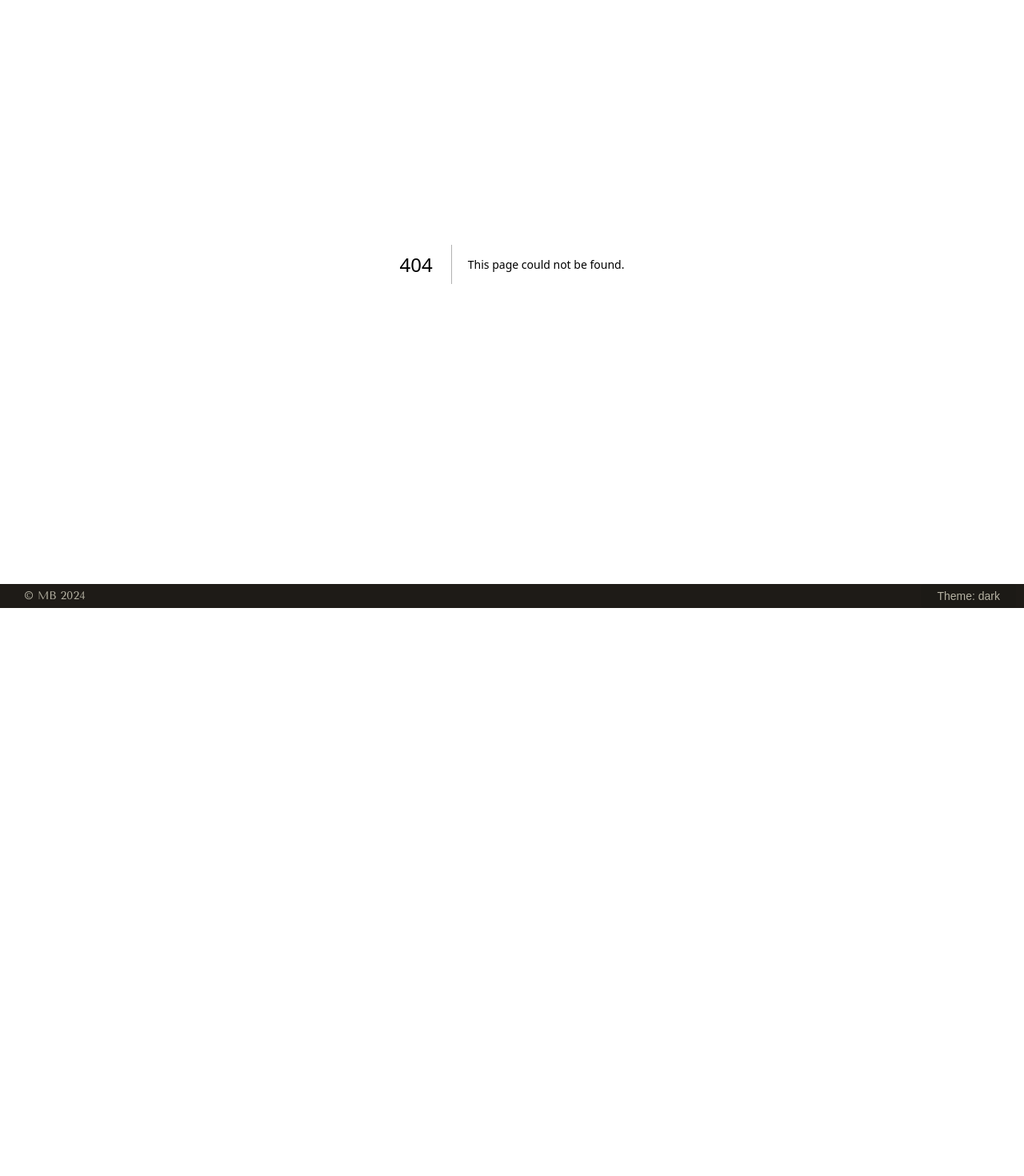
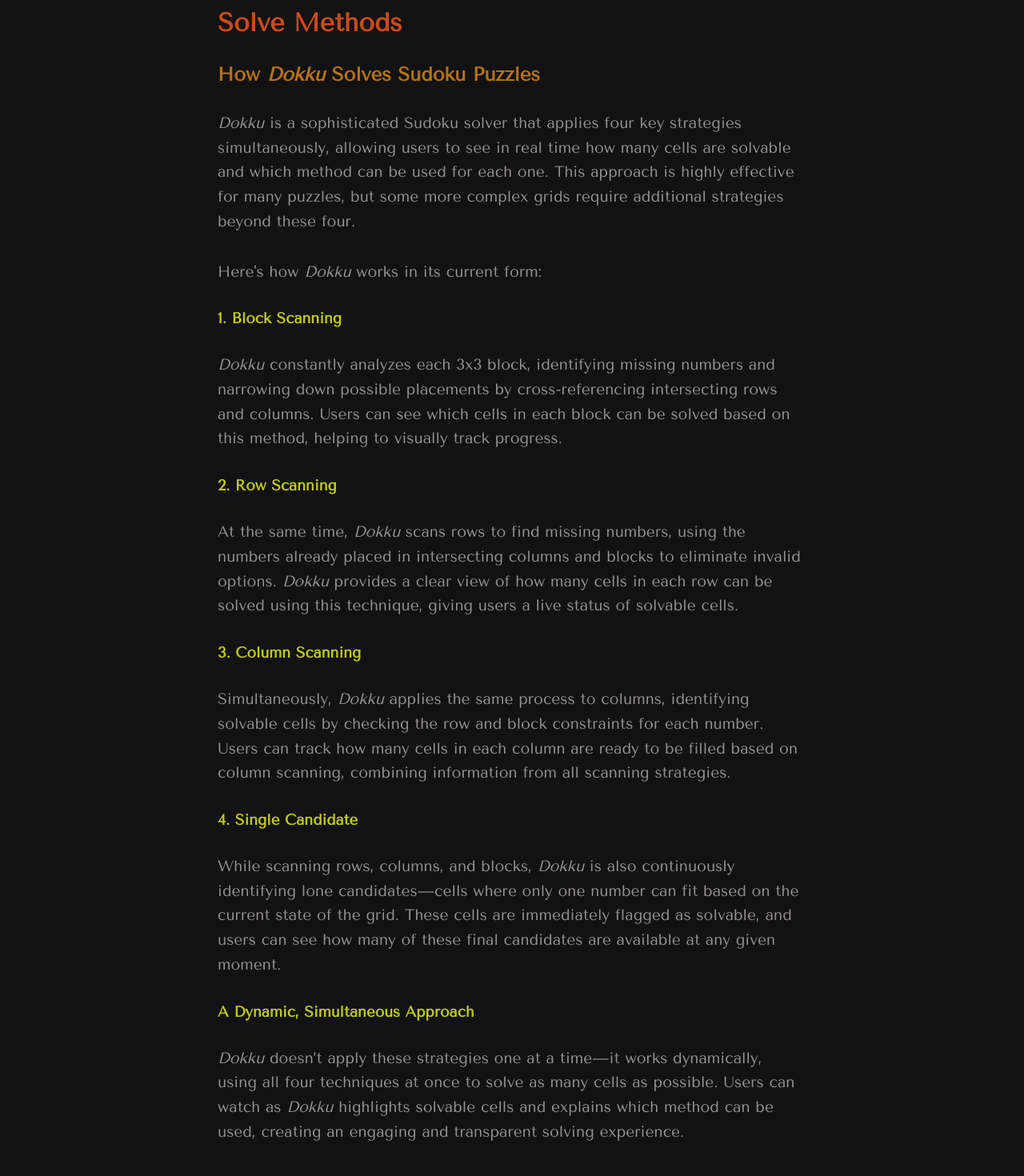
Before and after one commit to moggsterb/dokku, a Next.js app: page /method in a window 1280 px wide. Before the commit this address had no page. Shown: the part 120-1590 px from the top of the page at 80% size. Before the commit the page ends 880 px from the top, so only its background shows below. Built offline with nearby package versions, Linux system fonts and the light colour scheme; a web font is replaced by a local one.

Commit message:
methods page

```diff
--- a/src/app/globals.scss
+++ b/src/app/globals.scss
@@ -150,9 +150,12 @@ body {
   margin: 0;
 }
 
-html,
+html {
+  height: 100%;
+}
+
 body {
-  height: 100%;
+  min-height: 100%;
 }
 
 body {
@@ -222,6 +225,49 @@ body {
   flex: 1;
 }
 
+.link {
+  text-decoration: none;
+  color: var(--theme-06);
+  &:hover {
+    color: var(--theme-03);
+  }
+}
+
+.copy {
+  padding: 5rem;
+  max-width: 70%;
+  margin: 0 auto;
+
+  > * {
+    margin-bottom: 2rem;
+    color: var(--cell-fg-preset);
+  }
+
+  h1 {
+    color: var(--accent2-on);
+  }
+  h2 {
+    color: var(--accent3-on);
+  }
+  h3 {
+    color: var(--accent1-on);
+  }
+
+  p,
+  ul {
+    font-size: 1.2rem;
+    line-height: 1.6;
+
+    &.conclude {
+      font-size: 1.5rem;
+    }
+  }
+
+  hr {
+    margin: 6rem 0;
+  }
+}
+
 @keyframes pulse {
   5% {
     transform: scale(1);
--- a/src/app/layout.tsx
+++ b/src/app/layout.tsx
@@ -37,7 +37,6 @@ export default function RootLayout({
                 </div>
               </main>
             </div>
-
             <Footer />
           </>
         </ThemeProvider>
--- /dev/null
+++ b/src/app/method/page.tsx
@@ -0,0 +1,151 @@
+import MainContainer from '@/components/MainContainer';
+import React from 'react';
+
+export default function Method() {
+  return (
+    <div className='copy'>
+      <h1>Solve Methods</h1>
+      <h2>
+        How <em>Dokku</em> Solves Sudoku Puzzles
+      </h2>
+
+      <p>
+        <em>Dokku</em> is a sophisticated Sudoku solver that applies four key
+        strategies simultaneously, allowing users to see in real time how many
+        cells are solvable and which method can be used for each one. This
+        approach is highly effective for many puzzles, but some more complex
+        grids require additional strategies beyond these four.
+      </p>
+
+      <p>
+        Here&apos;s how <em>Dokku</em> works in its current form:
+      </p>
+
+      <h3>1. Block Scanning</h3>
+      <p>
+        <em>Dokku</em> constantly analyzes each 3x3 block, identifying missing
+        numbers and narrowing down possible placements by cross-referencing
+        intersecting rows and columns. Users can see which cells in each block
+        can be solved based on this method, helping to visually track progress.
+      </p>
+
+      <h3>2. Row Scanning</h3>
+      <p>
+        At the same time, <em>Dokku</em> scans rows to find missing numbers,
+        using the numbers already placed in intersecting columns and blocks to
+        eliminate invalid options. <em>Dokku</em> provides a clear view of how
+        many cells in each row can be solved using this technique, giving users
+        a live status of solvable cells.
+      </p>
+
+      <h3>3. Column Scanning</h3>
+      <p>
+        Simultaneously, <em>Dokku</em> applies the same process to columns,
+        identifying solvable cells by checking the row and block constraints for
+        each number. Users can track how many cells in each column are ready to
+        be filled based on column scanning, combining information from all
+        scanning strategies.
+      </p>
+
+      <h3>4. Single Candidate</h3>
+      <p>
+        While scanning rows, columns, and blocks, <em>Dokku</em> is also
+        continuously identifying lone candidates—cells where only one number can
+        fit based on the current state of the grid. These cells are immediately
+        flagged as solvable, and users can see how many of these final
+        candidates are available at any given moment.
+      </p>
+
+      <h3>A Dynamic, Simultaneous Approach</h3>
+      <p>
+        <em>Dokku</em> doesn’t apply these strategies one at a time—it works
+        dynamically, using all four techniques at once to solve as many cells as
+        possible. Users can watch as <em>Dokku</em> highlights solvable cells
+        and explains which method can be used, creating an engaging and
+        transparent solving experience.
+      </p>
+
+      <hr />
+
+      <h2>The Next Phase: Advanced Solving Techniques</h2>
+
+      <p>
+        While these four strategies are highly effective for a wide range of
+        puzzles, some more challenging Sudoku grids require more complex methods
+        to fully solve. In future iterations, <em>Dokku</em> could expand its
+        capabilities to include these advanced techniques:
+      </p>
+
+      <h3>
+        1. <strong>Naked and Hidden Pairs/Triples</strong>
+      </h3>
+      <p>
+        These techniques involve identifying pairs or triples of numbers that
+        must go in a certain group of cells within a row, column, or block.
+      </p>
+
+      <ul>
+        <li>
+          <strong>Naked Pairs/Triples</strong>: If two (or three) cells in a
+          row, column, or block can only hold the same two (or three) numbers,
+          other numbers can be eliminated from those cells, helping to narrow
+          down possibilities.
+        </li>
+        <li>
+          <strong>Hidden Pairs/Triples</strong>: When two (or three) numbers can
+          only fit in certain cells within a group, even if those cells have
+          other candidates, these numbers can be locked in, allowing further
+          eliminations.
+        </li>
+      </ul>
+
+      <h3>
+        2. <strong>Pointing Pairs</strong>
+      </h3>
+      <p>
+        This method involves looking for numbers that are restricted to two
+        cells in a row or column within a block. If those two cells are in the
+        same row or column, the number can be eliminated from that row or column
+        outside the block.
+      </p>
+
+      <h3>
+        3. <strong>X-Wing</strong>
+      </h3>
+      <p>
+        The X-Wing technique focuses on pairs of candidates that appear in the
+        same two columns (or rows) in two different rows (or columns). When this
+        pattern occurs, the number can be eliminated from other positions in
+        those columns or rows, unlocking further possibilities.
+      </p>
+
+      <h3>
+        4. <strong>Swordfish</strong>
+      </h3>
+      <p>
+        A more complex version of X-Wing, Swordfish deals with three rows and
+        three columns where a number appears in exactly three cells across each.
+        This allows eliminations similar to X-Wing but on a larger scale.
+      </p>
+
+      <h3>
+        5. <strong>Guessing Techniques (e.g., Trial and Error)</strong>
+      </h3>
+      <p>
+        When logic-based methods run out of clear moves, some solvers resort to
+        guessing techniques such as <strong>backtracking</strong> or{' '}
+        <strong>bifurcation</strong>. In these methods, <em>Dokku</em> could try
+        placing a candidate in a cell and see if it leads to a valid solution.
+        If not, it can backtrack and try another option.
+      </p>
+
+      <hr />
+
+      <p className='conclude'>
+        By rolling out these more advanced techniques in the future,
+        <em>Dokku</em> could evolve into an even more powerful solver, tackling
+        even the most complex and challenging puzzles with ease.
+      </p>
+    </div>
+  );
+}
--- a/src/app/page.tsx
+++ b/src/app/page.tsx
@@ -4,6 +4,7 @@ import MainContainer from '@/components/MainContainer';
 import Dokku from '@/components/Dokku';
 import LevelSelector from '@/components/LevelSelector';
 import React from 'react';
+import Link from 'next/link';
 
 export default function Home() {
   return (
@@ -11,6 +12,9 @@ export default function Home() {
       <>
         <Dokku />
         <LevelSelector />
+        <Link href='/method' className='link'>
+          How Dokku Solves Puzzles
+        </Link>
       </>
     </MainContainer>
   );
--- a/src/components/Dokku.module.scss
+++ b/src/components/Dokku.module.scss
@@ -21,7 +21,7 @@
   display: flex;
   margin: calc(var(--pixel-size) / 10);
   border-radius: calc(var(--pixel-size) / 5);
-  background: var(--theme-06);
+  background: var(--theme-08);
 }
 
 .vGutter {
--- a/src/components/Header.module.scss
+++ b/src/components/Header.module.scss
@@ -31,7 +31,7 @@
     position: absolute;
     padding-top: 50px;
     transition: margin-top ease-in-out 0.5s;
-    margin-top: -350px;
+    // margin-top: -350px;
     width: 100%;
   }
 
@@ -80,7 +80,7 @@
     }
 
     .menuItems {
-      margin-top: 0;
+      // margin-top: 0;
     }
   }
 }
--- a/src/components/Header.tsx
+++ b/src/components/Header.tsx
@@ -11,7 +11,11 @@ import Link from 'next/link';
 const Header = () => {
   const [menuOpen, setMenuOpen] = useState<boolean | undefined>();
 
-  const navItems = [{ title: 'DOKKU', url: '/' }, ...LEVELS];
+  const navItems = [
+    { title: 'DOKKU', url: '/' },
+    ...LEVELS,
+    { title: 'How Dokku Solves Puzzles', url: '/method' },
+  ];
 
   const router = useRouter();
 
@@ -48,7 +52,10 @@ const Header = () => {
       </div>
 
       {menuOpen !== undefined && (
-        <div className={styles.menuItems}>
+        <div
+          className={styles.menuItems}
+          style={{ marginTop: menuOpen ? 0 : navItems.length * -50 }}
+        >
           {navItems.map(({ url, title }, index) => {
             return (
               <div key={index} className={styles.menuItem}>
```
